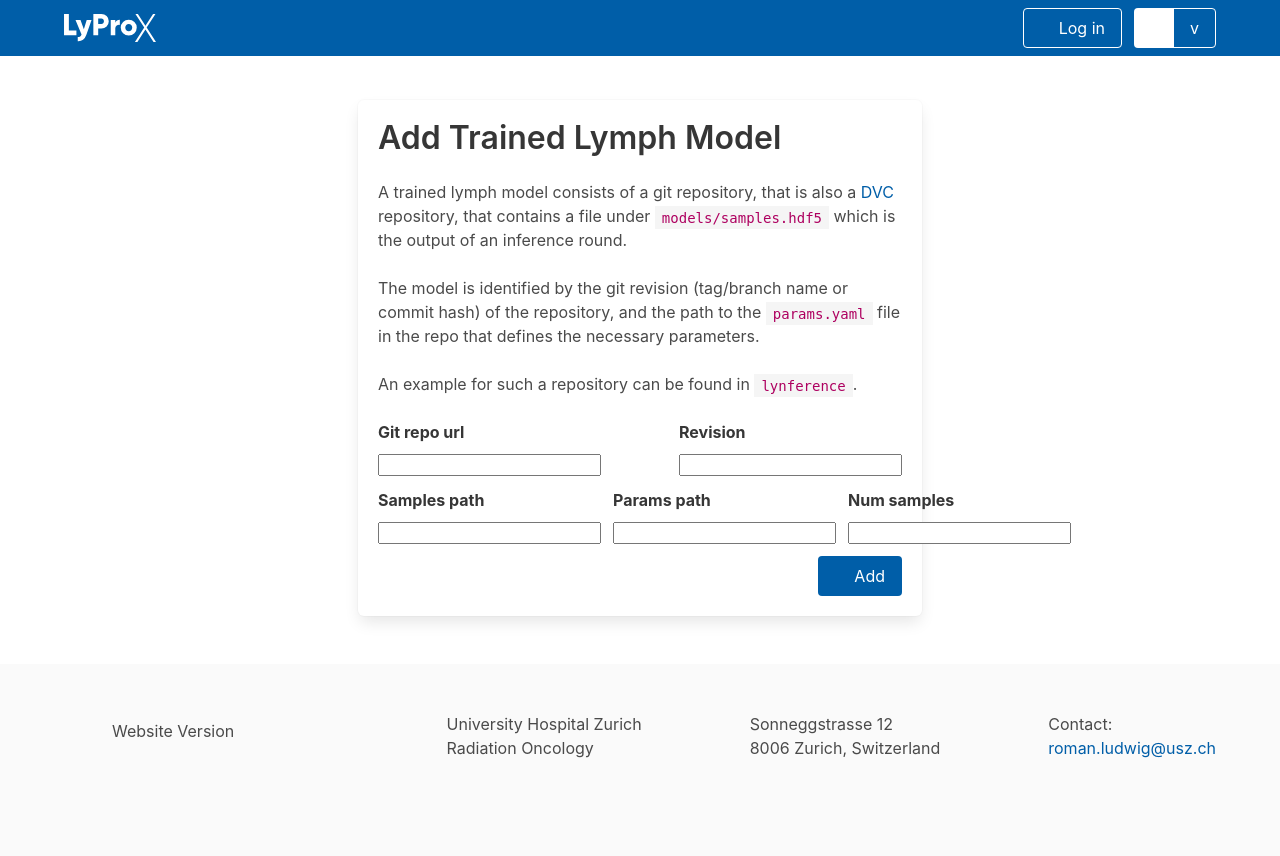
After one commit to rmnldwg/lyprox, a Django app: template lyprox/riskpredictor/templates/riskpredictor/trainedlymphmodel_form.html in a window 1280 px wide. The commit adds this page. Run offline with Django 4.2, Linux system fonts and the light colour scheme; the template is opened without the code that fills it: most values are stand-ins (such as "Sample title", 1, 10 or a date in 2020); form fields are guessed from the names that the template uses; some libraries are stand-ins or nearby versions.

Commit message:
feat: add lymph model & form to get it from repo
It is now possible to specify a git repo URL along with a revision where
inferred samples are stored in an HDF5 file and all relevant model
parameters are kept in a YAML file. The Django model created from this
will then compute the prior state probabilities under that model and use
it for risk predictions in the dashboard.

Related: #15

```diff
--- a/lyprox/patients/templates/patients/patient_form.html
+++ b/lyprox/patients/templates/patients/patient_form.html
@@ -16,12 +16,14 @@
           {% if action == "create_patient" %}
           <p class="title is-3">New patient</p>
           <form action="{% url 'patients:create' %}" method="post">
-                        <input type="hidden" id="{{ form.check_for_duplicate.auto_id }}" name="{{ form.check_for_duplicate.name }}" value="True">
+            <input type="hidden" id="{{ form.check_for_duplicate.auto_id }}" name="{{ form.check_for_duplicate.name }}"
+              value="True">
 
             {% elif action == "edit_patient" %}
             <p class="title is-3">Edit patient {{ patient.pk }}</p>
             <form action="{% url 'patients:update' pk=patient.pk %}" method="post">
-                        <input type="hidden" id="{{ form.check_for_duplicate.auto_id }}" name="{{ form.check_for_duplicate.name }}" value="False">
+              <input type="hidden" id="{{ form.check_for_duplicate.auto_id }}"
+                name="{{ form.check_for_duplicate.name }}" value="False">
 
               {% endif %}
 
--- a/lyprox/riskpredictor/admin.py
+++ b/lyprox/riskpredictor/admin.py
@@ -1,2 +1,6 @@
+from django.contrib import admin
+
+from .models import TrainedLymphModel
 
 # Register your models here.
+admin.site.register(TrainedLymphModel)
--- a/lyprox/riskpredictor/apps.py
+++ b/lyprox/riskpredictor/apps.py
@@ -4,4 +4,4 @@ from django.apps import AppConfig
 class RiskConfig(AppConfig):
     default_auto_field = 'django.db.models.BigAutoField'
     name = 'lyprox.riskpredictor'
-    add_to_navbar = False
+    add_to_navbar = True
--- /dev/null
+++ b/lyprox/riskpredictor/templates/riskpredictor/trainedlymphmodel_form.html
@@ -0,0 +1,109 @@
+{% extends "base.html" %}
+
+{% block head %}
+{% include 'head.html' with title="LyProX · Add Trained Lymph Model" %}
+{% endblock head %}
+
+{% block content %}
+<section class="section">
+  <div class="container">
+    <div class="block columns is-centered">
+      <div class="column is-6">
+        <div class="box">
+          <p class="title is-3">Add Trained Lymph Model</p>
+          <p class="block">
+            A trained lymph model consists of a git repository, that is also a
+            <a href="http://dvc.org">DVC</a> repository, that contains a file under
+            <code>models/samples.hdf5</code> which is the output of an inference round.
+          </p>
+          <p class="block">
+            The model is identified by the git revision (tag/branch name or commit
+            hash) of the repository, and the path to the <code>params.yaml</code> file
+            in the repo that defines the necessary parameters.
+          </p>
+          <p class="block">
+            An example for such a repository can be found in
+            <a href="http://github.com/rmnldwg/lynference"><code>lynference</code></a>.
+          </p>
+
+          {% if form.non_field_errors %}
+          <div class="notification is-danger is-light">
+            {{ form.non_field_errors }}
+          </div>
+          {% endif %}
+
+          <form action="{% url 'riskpredictor:add_model' %}" method="post" class="block">
+            {% csrf_token %}
+            <div class="field is-grouped">
+              <div class="control is-expanded">
+                <label for="{{ form.git_repo_url.id_for_label }}" class="label">
+                  {{ form.git_repo_url.label }}
+                </label>
+                {{ form.git_repo_url }}
+                {% if form.errors.git_repo_url %}
+                <small class="help is-danger">
+                  {{ form.errors.git_repo_url }}
+                </small>
+                {% endif %}
+              </div>
+              <div class="control">
+                <label for="{{ form.revision.id_for_label }}" class="label">
+                  {{ form.revision.label }}
+                </label>
+                {{ form.revision }}
+                {% if form.errors.revision %}
+                <small class="help is-danger">
+                  {{ form.errors.revision }}
+                </small>
+                {% endif %}
+              </div>
+            </div>
+
+            <div class="field is-grouped">
+              <div class="control is-expanded">
+                <label for="{{ form.samples_path.id_for_label }}" class="label">
+                  {{ form.samples_path.label }}
+                </label>
+                {{ form.samples_path }}
+                {% if form.errors.samples_path %}
+                <small class="help is-danger">
+                  {{ form.errors.samples_path }}
+                </small>
+                {% endif %}
+              </div>
+              <div class="control is-expanded">
+                <label for="{{ form.params_path.id_for_label }}" class="label">
+                  {{ form.params_path.label }}
+                </label>
+                {{ form.params_path }}
+                {% if form.errors.params_path %}
+                <small class="help is-danger">
+                  {{ form.errors.params_path }}
+                </small>
+                {% endif %}
+              </div>
+              <div class="control">
+                <label for="{{ form.num_samples.id_for_label }}" class="label">
+                  {{ form.num_samples.label }}
+                </label>
+                {{ form.num_samples }}
+              </div>
+            </div>
+
+            <div class="field is-grouped is-grouped-right">
+              <div class="control">
+                <button class="button is-primary" type="submit">
+                  <span class="icon">
+                    <i class="fas fa-plus"></i>
+                  </span>
+                  <span>Add</span>
+                </button>
+              </div>
+            </div>
+          </form>
+        </div>
+      </div>
+    </div>
+  </div>
+</section>
+{% endblock content %}
--- a/pyproject.toml
+++ b/pyproject.toml
@@ -28,6 +28,9 @@ dependencies = [
     "icd10-cm == 0.0.4",
     "python-magic ~= 0.4",
     "gunicorn ~= 20.1",
+    "dvc ~= 2.53",
+    "lymph-model ~= 0.4.3",
+    "lyscripts ~= 0.6.6",
 ]
 
 [project.urls]
```
Also changed, not shown: lyprox/riskpredictor/forms.py (added, +79 -0 lines), lyprox/riskpredictor/models.py (+110 -2 lines), lyprox/riskpredictor/templates/riskpredictor/navbar.html (added, +17 -0 lines), lyprox/riskpredictor/urls.py (+4 -5 lines), lyprox/riskpredictor/views.py (+20 -1 lines), lyprox/riskpredictor/migrations/0001_initial.py (added). Lines whose indentation alone changed are shown as unchanged.
